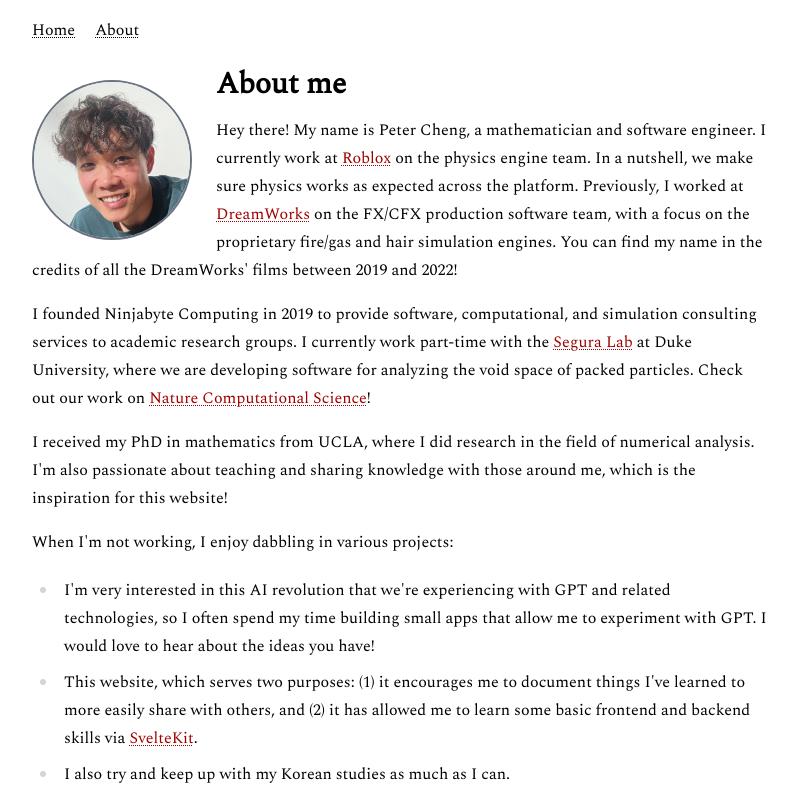
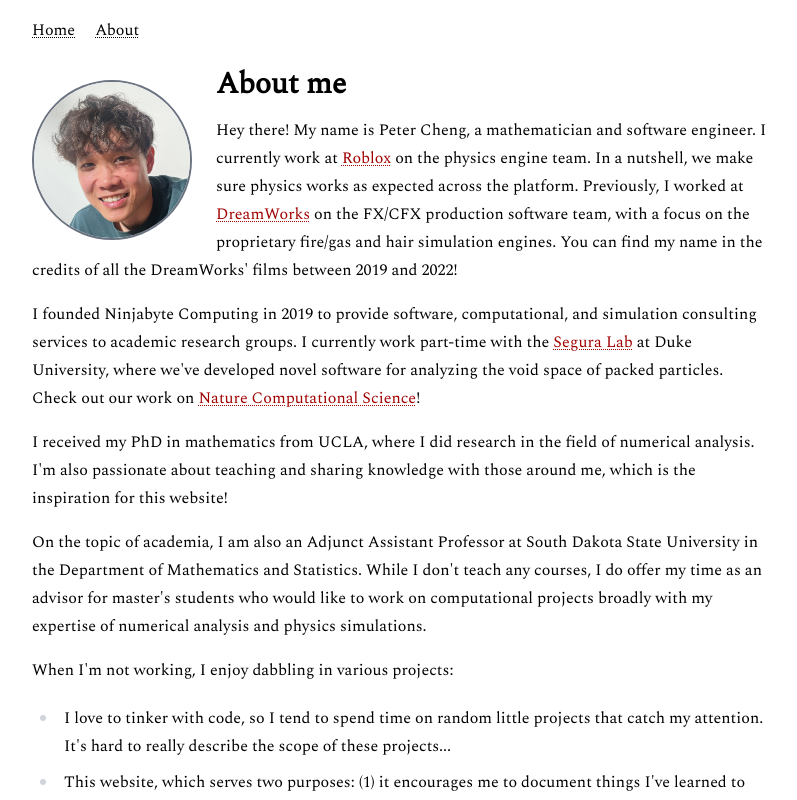
Before and after one commit to pcheng17/blog.petercheng.me, a SvelteKit app: page /about in a window 1280 px wide. Shown: the top 800 px of the page, without its empty margins (240-1037 px from the left). Built offline with nearby package versions, Linux system fonts and the light colour scheme.

Commit message:
Update about me

```diff
--- a/src/routes/about/+page.svelte
+++ b/src/routes/about/+page.svelte
@@ -30,7 +30,7 @@
       I founded Ninjabyte Computing in 2019 to provide software, computational, and simulation consulting
       services to academic research groups. I currently work part-time with the
       <a href="https://seguralab.duke.edu/" class="prose-link" target="_blank">Segura Lab</a> at Duke
-      University, where we are developing software for analyzing the void space of packed particles. Check
+      University, where we've developed novel software for analyzing the void space of packed particles. Check
       out our work on <a href="https://www.nature.com/articles/s43588-023-00551-x" class="prose-link" target="_blank">Nature Computational Science</a>!
     </p>
     <p class="my-4">
@@ -39,13 +39,18 @@
       inspiration for this website!
     </p>
     <p class="my-4">
+      On the topic of academia, I am also an Adjunct Assistant Professor at South Dakota State University in
+      the Department of Mathematics and Statistics. While I don't teach any courses, I do offer my time
+      as an advisor for master's students who would like to work on computational projects broadly
+      with my expertise of numerical analysis and physics simulations.
+    </p>
+    <p class="my-4">
       When I'm not working, I enjoy dabbling in various projects:
     </p>
     <ul class="list-disc list-outside pl-[26px] mt-5 marker:text-[#d1d5db]">
       <li class="prose-list">
-        I'm very interested in this AI revolution that we're experiencing with GPT and related
-        technologies, so I often spend my time building small apps that allow me to experiment with
-        GPT. I would love to hear about the ideas you have!
+        I love to tinker with code, so I tend to spend time on random little projects that catch my
+        attention. It's hard to really describe the scope of these projects...
       </li>
       <li class="prose-list">
         This website, which serves two purposes: (1) it encourages me to document things I've learned to
@@ -54,7 +59,9 @@
         <a href="https://kit.svelte.dev/" class="prose-link" target="_blank">SvelteKit</a>.
       </li>
       <li class="prose-list">
-        I also try and keep up with my Korean studies as much as I can.
+        I try and keep up with my Korean studies as much as I can. I started learning when the pandemic
+        hit because of my interest in both the country and the language, and I've been studying ever
+        since. Sadly, I'm still far from fluent...
       </li>
     </ul>
   </article>
```
